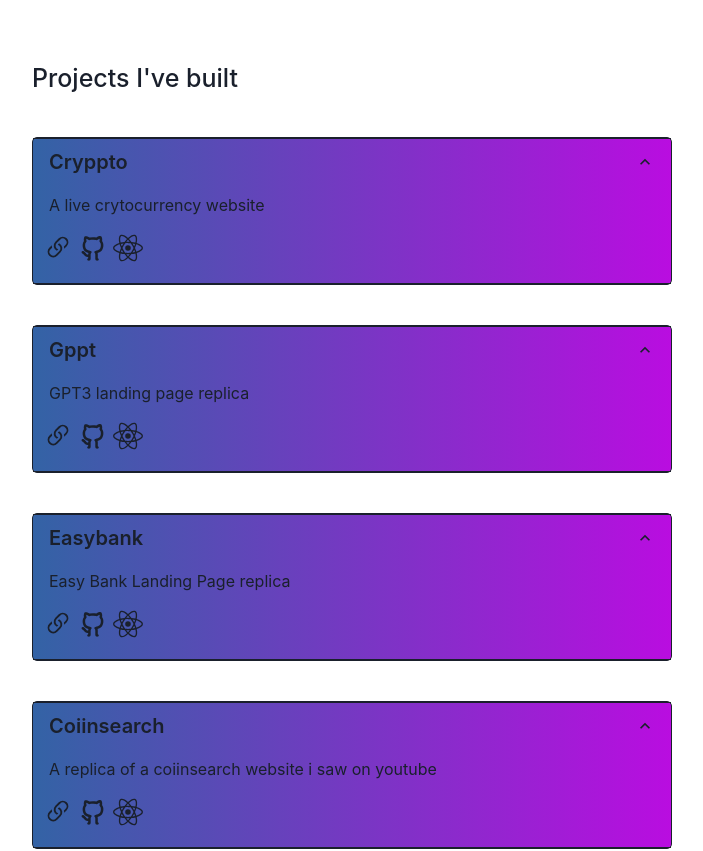
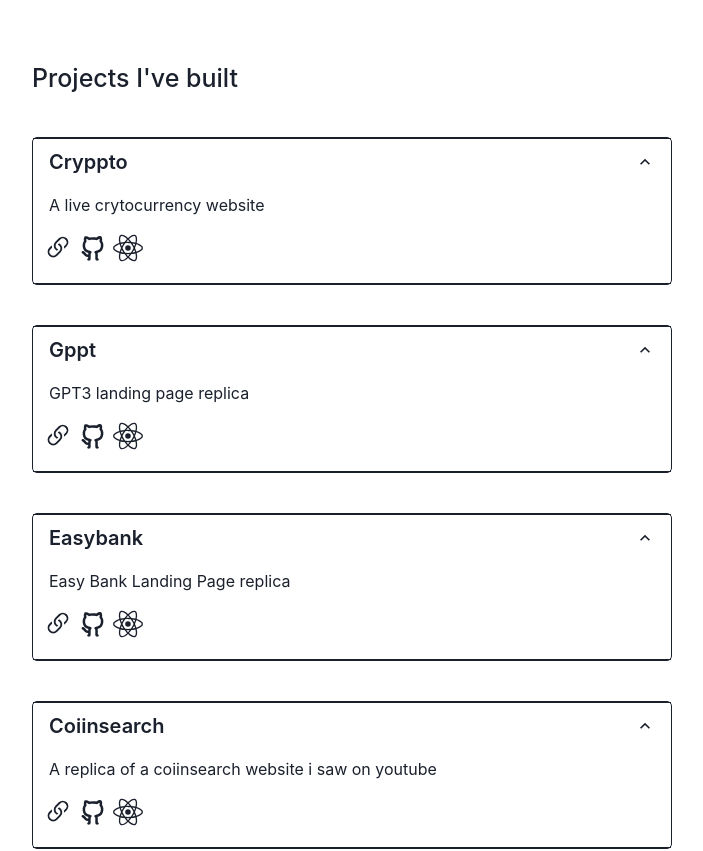
Before and after one commit to devtofunmi/myportfolio, a React (Vite) app: page / in a window 1280 px wide. Shown: the part 800-1651 px from the top of the page, without its empty margins (288-991 px from the left). Built offline with nearby package versions, Linux system fonts and the light colour scheme.

Commit message:
add the background hiver effect

```diff
--- a/src/pages/Homepage.jsx
+++ b/src/pages/Homepage.jsx
@@ -72,9 +72,17 @@
             Projects I've built
           </Text>
           {theData.map((data) => (
+            <Box
+              bg={"transparent"}
+              cursor="pointer"
+              borderRadius={"md"}
+              _hover={{
+                background:
+                  "linear-gradient(to left, #b90de0 0%, #3363a5 100%)",
+              }}
+            >
               <Accordion
                 border="1px"
-              bgGradient="linear(to-l, #b90de0, #3363a5)"
                 my={10}
                 defaultIndex={[0]}
                 allowMultiple
@@ -109,6 +117,7 @@
                   </Flex>
                 </AccordionItem>
               </Accordion>
+            </Box>
           ))}
         </Box>
         <Box>
```
Lines whose indentation alone changed are shown as unchanged.
